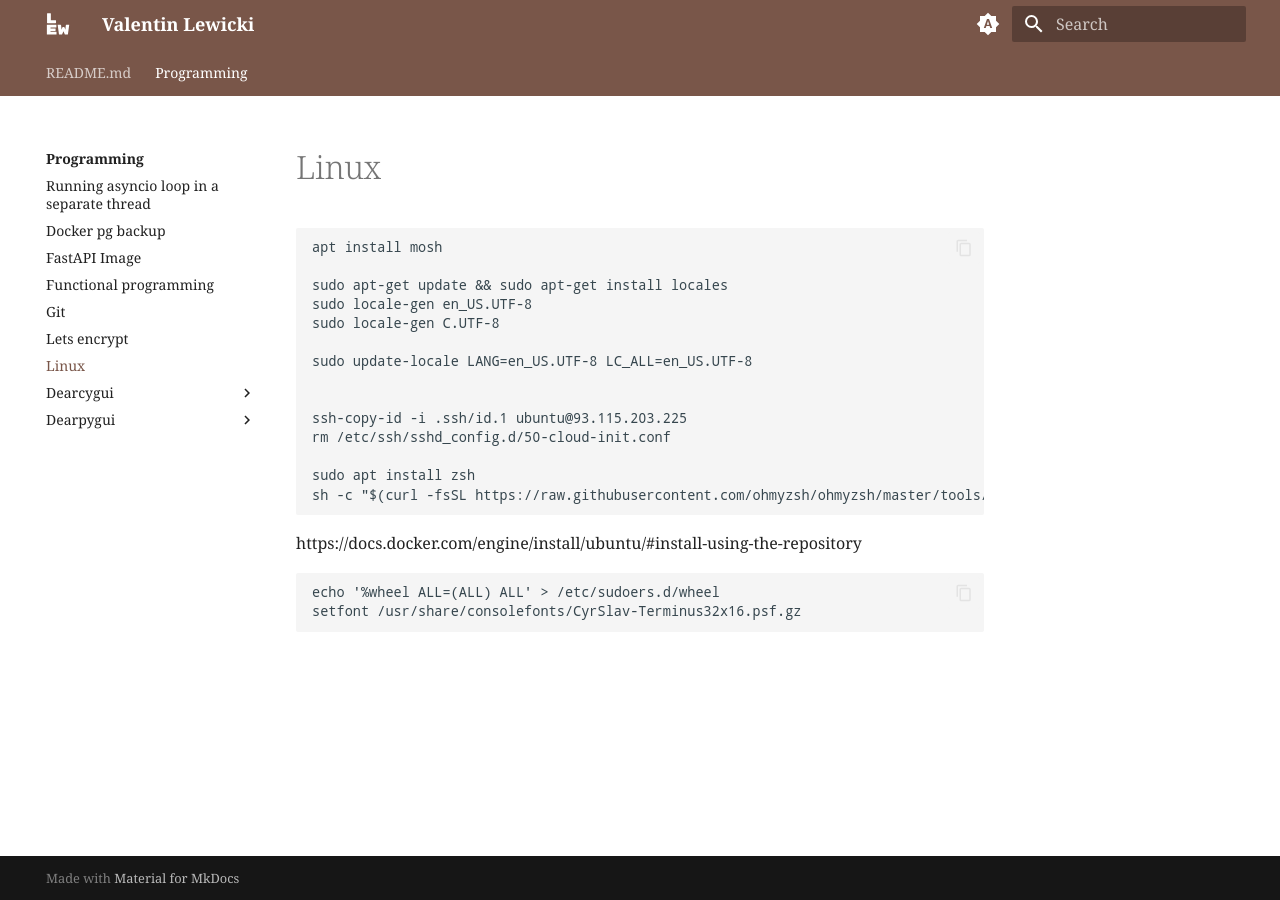
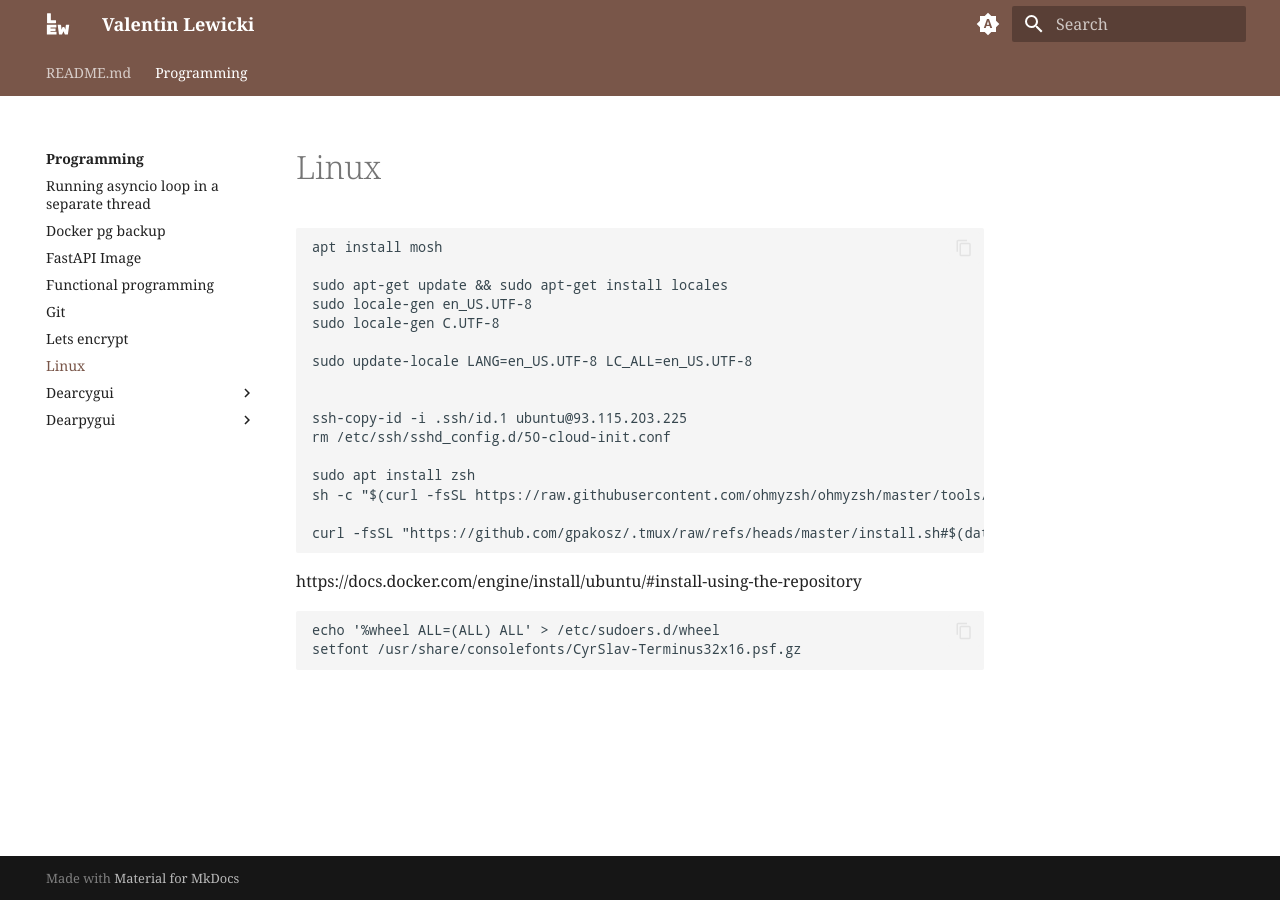
Before and after one commit to vlewicki/vlewicki.github.io, an MkDocs documentation site: the page built from docs/programming/linux.md, in a window 1280 px wide. Built offline with MkDocs 1.6.1 and Material for MkDocs 9.7.7, drawn with Linux system fonts in a browser that asks for light colours; some web fonts are replaced.

Commit message:
ohmytmux '

````diff
--- a/docs/programming/linux.md
+++ b/docs/programming/linux.md
@@ -14,6 +14,7 @@ rm /etc/ssh/sshd_config.d/50-cloud-init.conf
 sudo apt install zsh
 sh -c "$(curl -fsSL https://raw.githubusercontent.com/ohmyzsh/ohmyzsh/master/tools/install.sh)"
 
+curl -fsSL "https://github.com/gpakosz/.tmux/raw/refs/heads/master/install.sh#$(date +%s)" | bash
 ```
 
 https://docs.docker.com/engine/install/ubuntu/#install-using-the-repository
````
